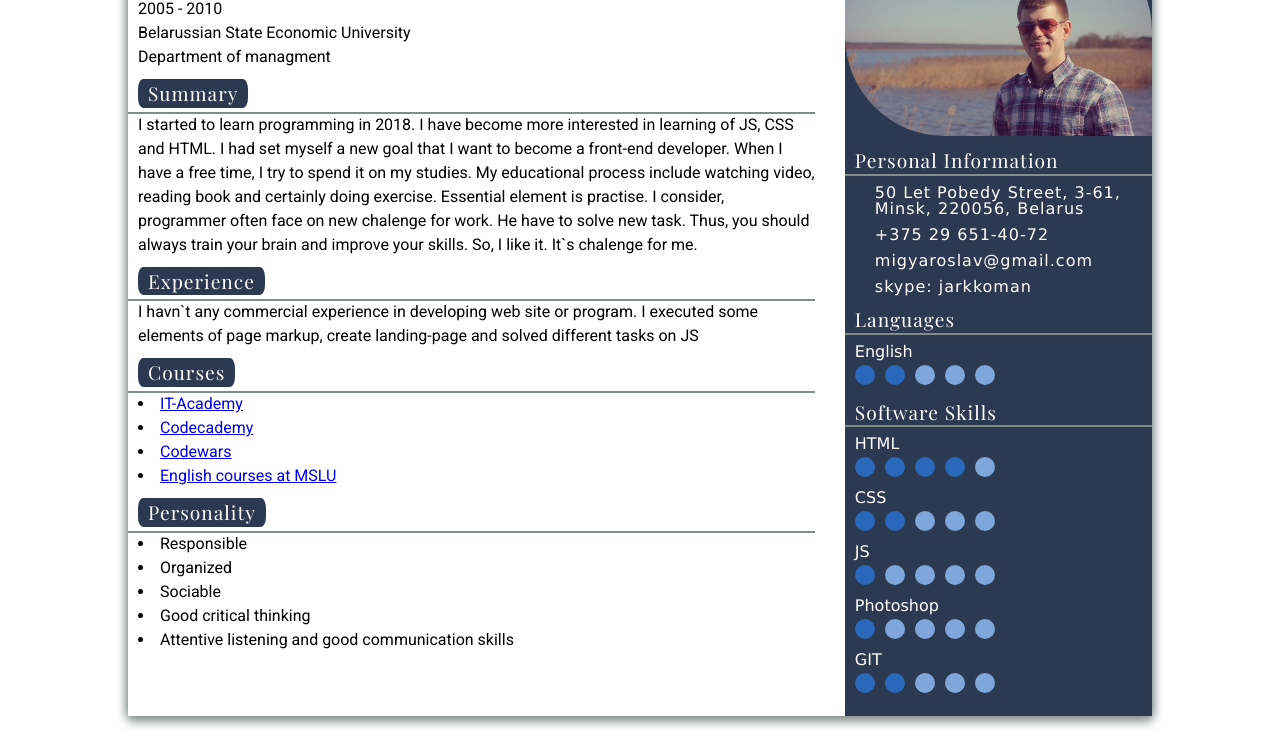
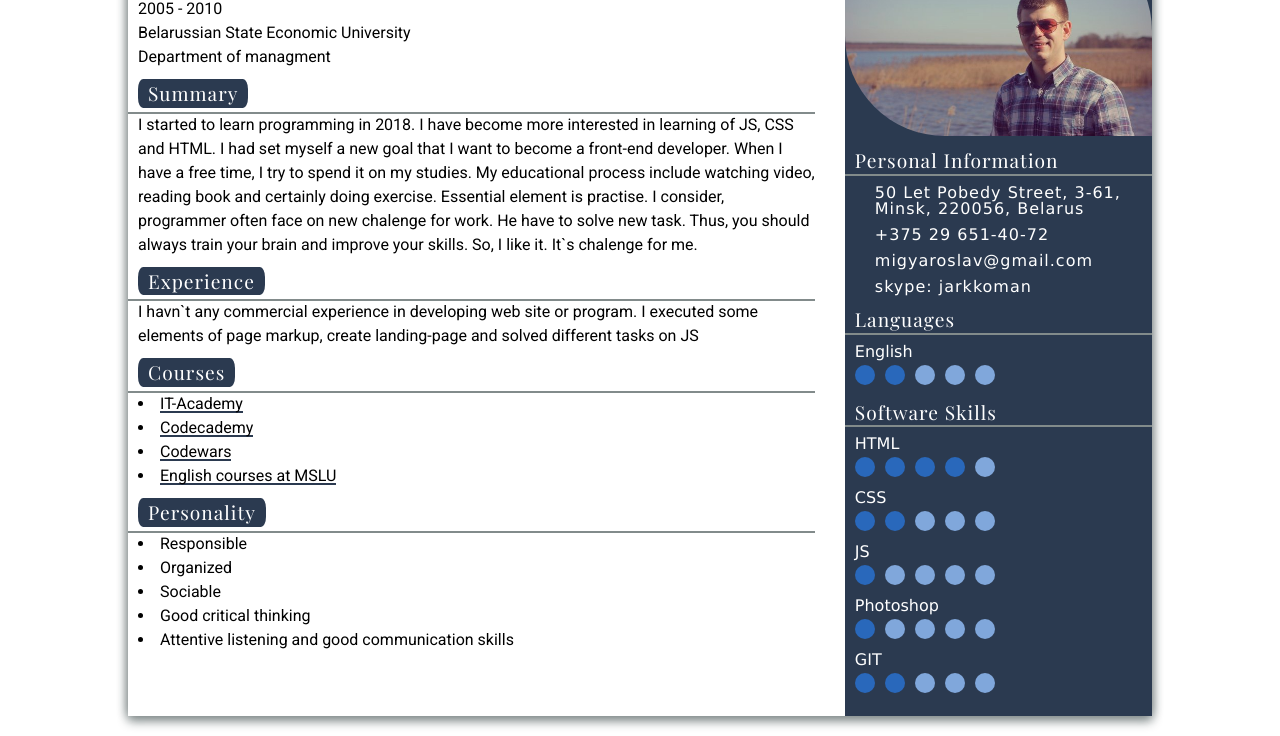
Before and after one commit to Yaroslav-Mig/rsschool-2019Q1-cv, a plain HTML site: page index.html in a window 1280 px wide. Shown: the part 109-845 px from the top of the page. Drawn offline with nearby package versions, Linux system fonts and the light colour scheme; a web font is replaced by a local one.

Commit message:
perf: add hover effect for link at main-block

```diff
--- a/styles/main.css
+++ b/styles/main.css
@@ -33,6 +33,7 @@
   width: 70%;
   padding: 10px 30px 10px 10px;
   font-family: Roboto, Verdana, Helvetica, Arial, sans-serif;
+  color: #000000;
 }
 .aside {
   width: 30%;
@@ -98,6 +99,18 @@
   font-weight: 400;
   line-height: 1.5;
 }
+.list-content__link {
+  color: #000;
+  text-decoration: none;
+  cursor: pointer;
+  box-shadow: inset 0 -2px 0 #2b3a50;
+  transition: 0.4s ease-in-out;
+  -webkit-transition: 0.4s ease-in-out;
+}
+.list-content__link:hover {
+  box-shadow: inset 0 -20px 0 #2b3a50, 2px 2px 3px rgba(0,0,0,0.3);
+  color: #fff;
+}
 .list-content {
   list-style-type: disc;
   list-style-position:inside;
```
